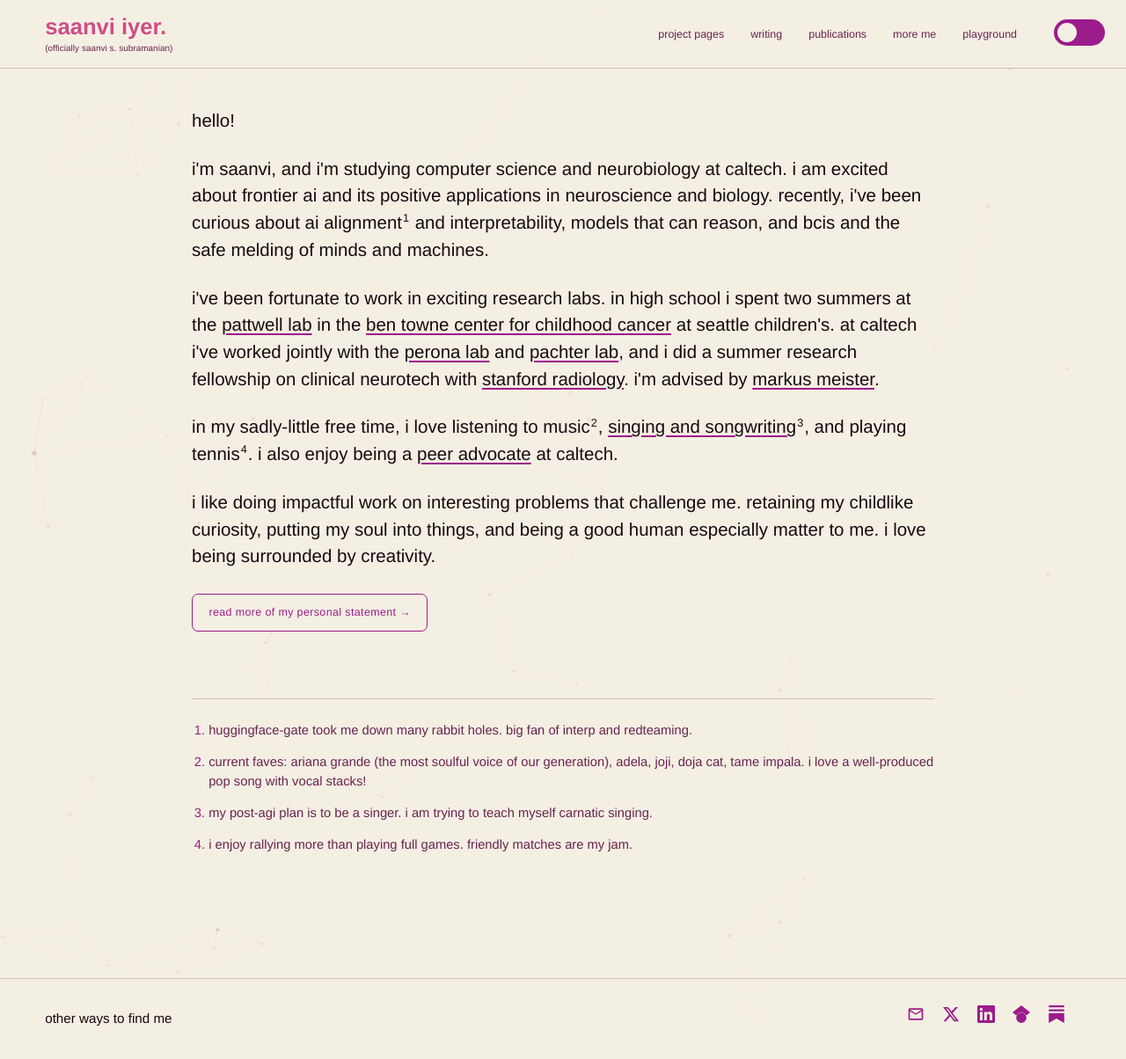
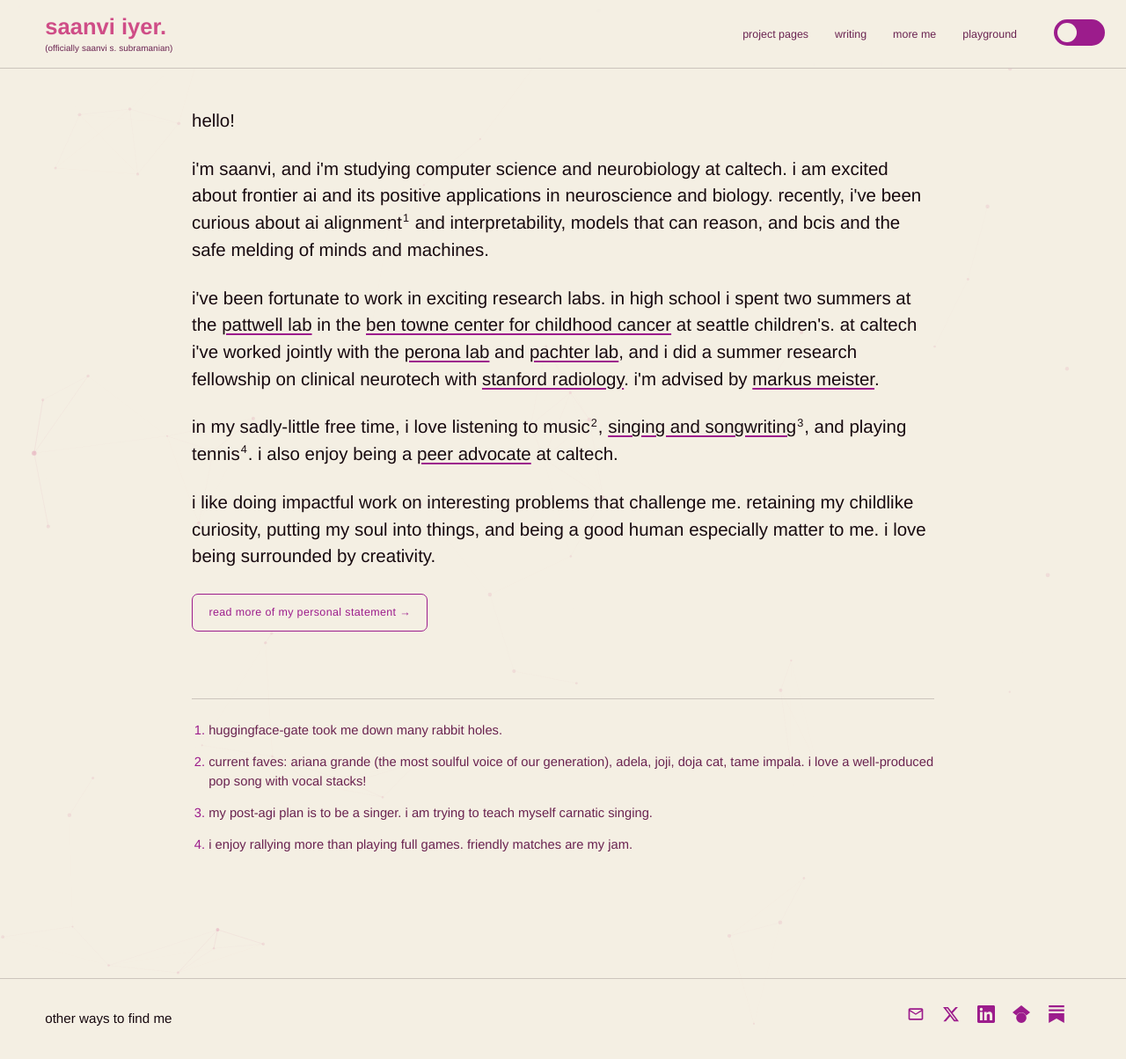
Before and after one commit to saanviiyer/saanviiyer.github.io, a Jekyll site: the page built from index.html, in a window 1280 px wide and 1204 px high. Shown: the whole window at 88% size. Built offline with Jekyll 4.4.1, drawn with Linux system fonts in a browser that asks for light colours; some web fonts are replaced.

Commit message:
Hide publications from nav, trim the interp/redteaming footnote line

```diff
--- a/_includes/nav.html
+++ b/_includes/nav.html
@@ -6,7 +6,6 @@
   <ul class="nav-links">
     <li><a{% if page.url == '/projects/' %} class="active" aria-current="page"{% endif %} href="{{ '/projects/' | relative_url }}">project pages</a></li>
     <li><a{% if page.url == '/writing/' %} class="active" aria-current="page"{% endif %} href="{{ '/writing/' | relative_url }}">writing</a></li>
-    <li><a{% if page.url == '/publications/' %} class="active" aria-current="page"{% endif %} href="{{ '/publications/' | relative_url }}">publications</a></li>
     <li><a{% if page.url == '/more-me/' %} class="active" aria-current="page"{% endif %} href="{{ '/more-me/' | relative_url }}">more me</a></li>
     <li><a{% if page.url == '/playground/' %} class="active" aria-current="page"{% endif %} href="{{ '/playground/' | relative_url }}">playground</a></li>
   </ul>
--- a/index.html
+++ b/index.html
@@ -21,7 +21,7 @@ description: >-
   <a class="home-cta" href="{{ '/pages/personal-statement/' | relative_url }}">read more of my personal statement &rarr;</a>
 
   <ol class="home-foot">
-    <li id="fn1">huggingface-gate took me down many rabbit holes. big fan of interp and redteaming.</li>
+    <li id="fn1">huggingface-gate took me down many rabbit holes.</li>
     <li id="fn2">current faves: ariana grande (the most soulful voice of our generation), adela, joji, doja cat, tame impala. i love a well-produced pop song with vocal stacks!</li>
     <li id="fn3">my post-agi plan is to be a singer. i am trying to teach myself carnatic singing.</li>
     <li id="fn4">i enjoy rallying more than playing full games. friendly matches are my jam.</li>
```
